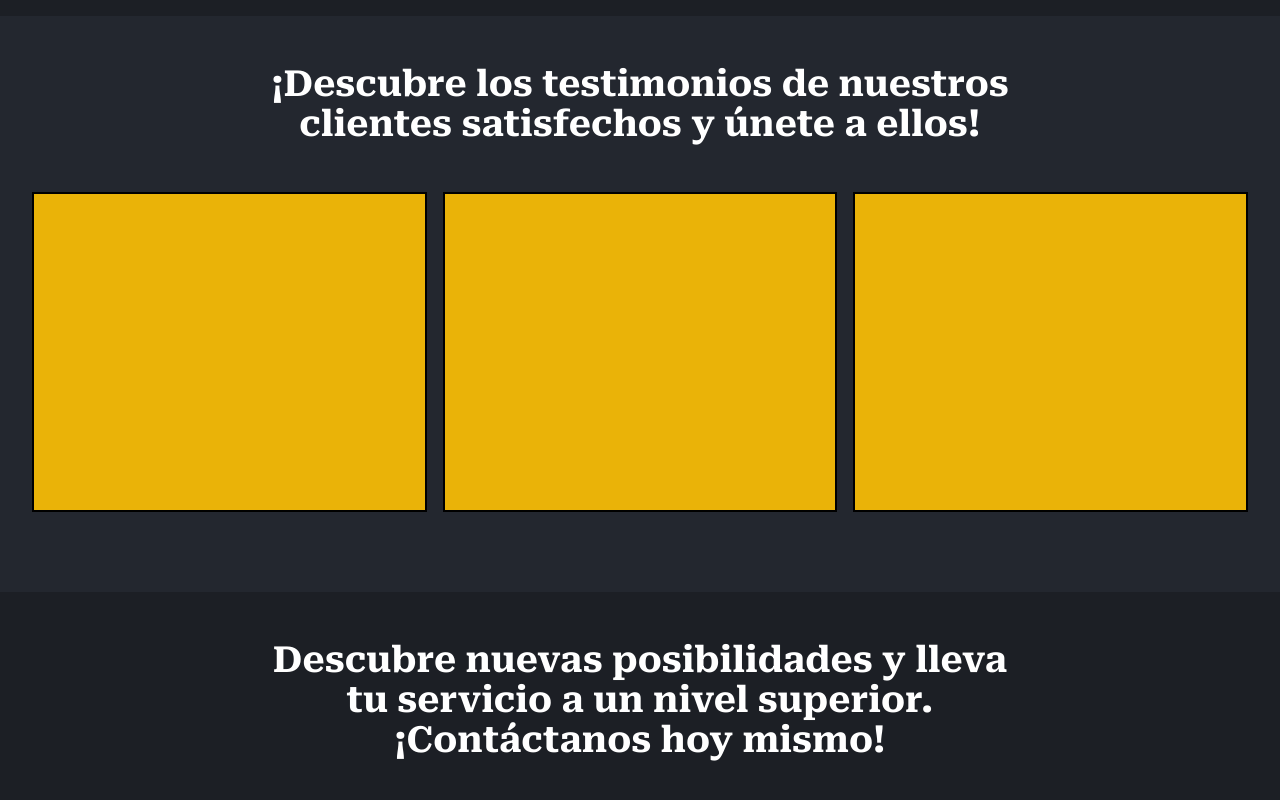
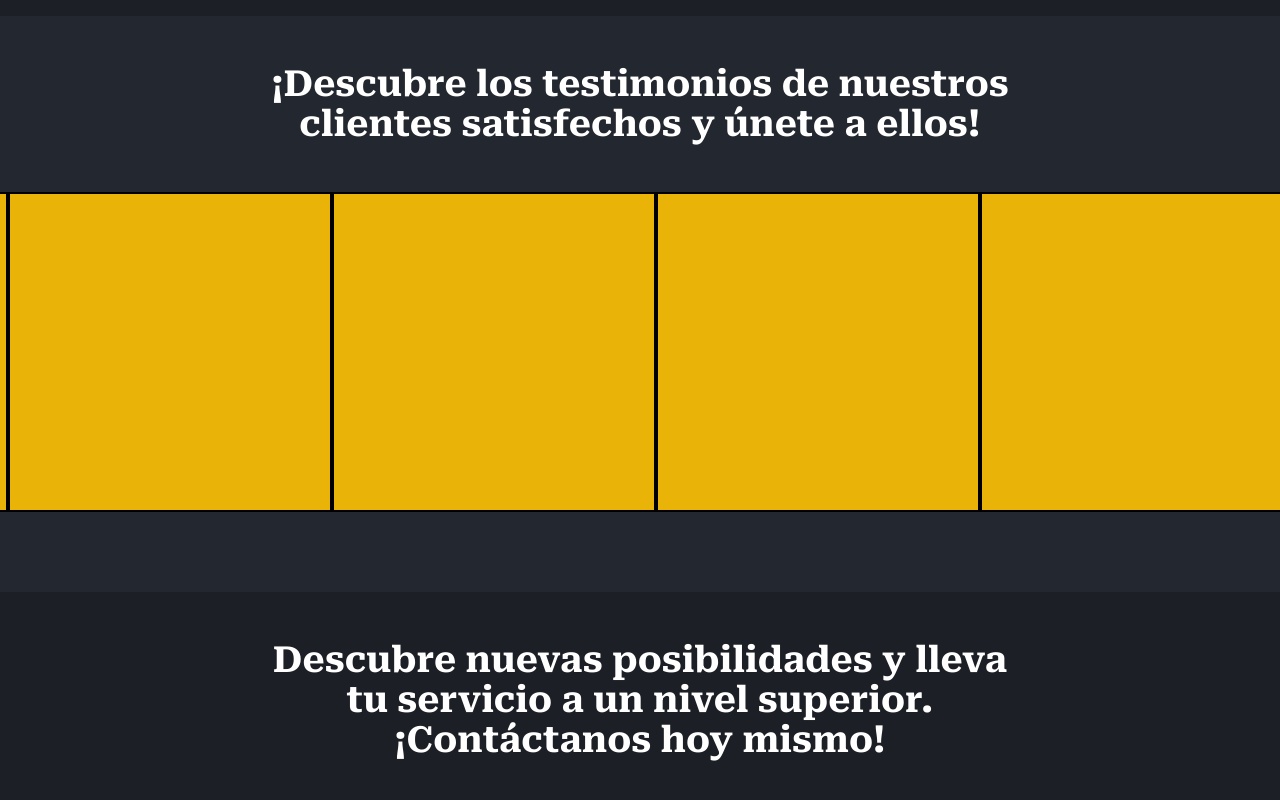
Before and after one commit to samirjabib/botlify-app, a Next.js app: page / in a window 1280 px wide. Shown: the part 2566-3366 px from the top of the page. Built offline with nearby package versions, Linux system fonts and the light colour scheme.

Commit message:
add marquee

```diff
--- a/components/LandingPage/LandingTestimonials/LandingTestimonials.tsx
+++ b/components/LandingPage/LandingTestimonials/LandingTestimonials.tsx
@@ -1,3 +1,5 @@
+import TestimonialsMarquee from "./TestimonialsMarquee";
+
 const LandingTestimonials = () => {
   return (
     <div className="bg-gray w-full pt-12 pb-20 ">
@@ -5,12 +7,9 @@ const LandingTestimonials = () => {
         ¡Descubre los testimonios de nuestros clientes satisfechos y únete a
         ellos!
       </h2>
-      <div className="flex flex-row w-full wrapper gap-4">
-        {Array.from({ length: 3 }).map((_, i) => (
-          <div className="w-full border-2 bg-yellow-500 h-80">
-            <div></div>
-          </div>
-        ))}
+
+      <div className="w-full  ">
+        <TestimonialsMarquee />
       </div>
     </div>
   );
--- /dev/null
+++ b/components/LandingPage/LandingTestimonials/TestimonialsMarquee.tsx
@@ -0,0 +1,16 @@
+import Marquee from "react-fast-marquee";
+
+const TestimonialsMarquee = () => {
+  return (
+    <Marquee>
+      {Array.from({ length: 6 }).map((_, i) => (
+        <div className="w-full border-2 bg-yellow-500 h-80">
+          <div className="w-80 bg-yellow-500 "></div>
+        </div>
+      ))}
+    </Marquee>
+  );
+};
+
+
+export default TestimonialsMarquee;
--- a/package.json
+++ b/package.json
@@ -38,11 +38,13 @@
     "openai": "^3.2.1",
     "react": "^18.2.0",
     "react-dom": "^18.2.0",
+    "react-fast-marquee": "^1.6.0",
     "react-hook-form": "^7.44.2",
     "react-hot-toast": "^2.4.1",
     "react-icons": "^4.9.0",
     "react-textarea-autosize": "^8.4.1",
     "react-toastify": "^9.1.3",
+    "server-only": "^0.0.1",
     "superjson": "^1.12.3",
     "swiper": "^9.0.5",
     "tailwind-merge": "^1.13.0",
```
Also changed, not shown: app/api/message/test.ts (added), 1 other file (tests, documents, lock files or other folders).
